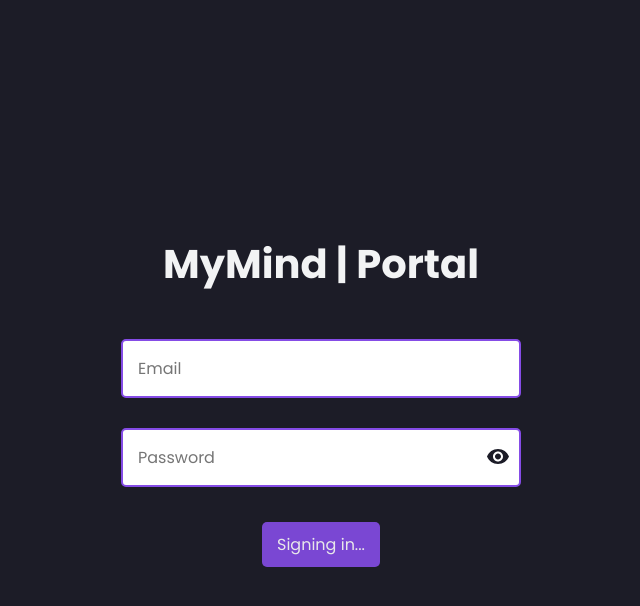
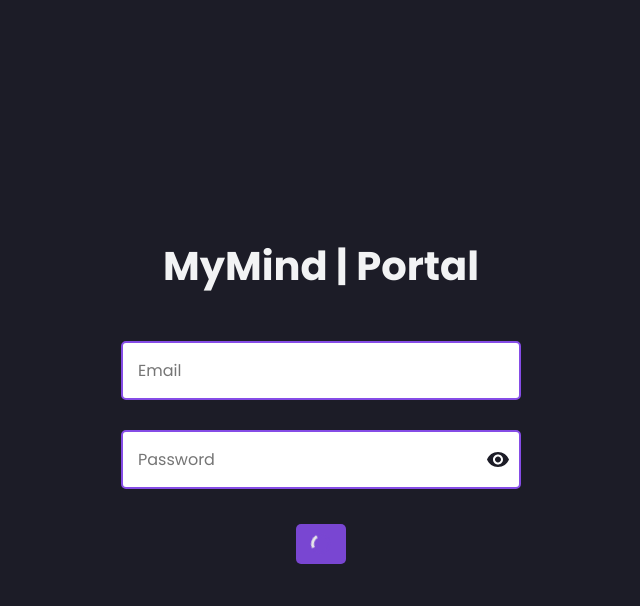
Before and after one commit to sibisiddharth8/MyMind-Portal, a React (Create React App) app: page / in a window 1280 px wide. Both pictures are taken after a click on the button "Login". Shown: the top 606 px of the page, without its empty margins (319-959 px from the left). Built offline with nearby package versions, Linux system fonts and the light colour scheme; no server answers.

Commit message:
Login Text update

```diff
--- a/src/pages/Login.jsx
+++ b/src/pages/Login.jsx
@@ -22,7 +22,7 @@ function Login() {
             await signInWithEmailAndPassword(auth, email, password);
             navigate('/Home');
         } catch (error) {
-            setErrorMessage('Invalid credentials or unable to sign in. Please try again.');
+            setErrorMessage('Incorrect Username / Password. Try Again !');
             console.error('Error logging in:', error.message);
         } finally {
             setIsSigningIn(false);
@@ -55,11 +55,25 @@ function Login() {
             </InputContainer>
             {errorMessage && <ErrorMessage>{errorMessage}</ErrorMessage>}
             <Button onClick={handleLogin} disabled={isSigningIn}>
-                {isSigningIn ? 'Signing in...' : 'Login'}
+                {isSigningIn ? <Loader /> : 'Login'}
             </Button>
         </Container>
     );
 }
+
+const Loader = styled.div`
+    border: 3px solid ${(props) => props.theme.primary};
+    border-top: 3px solid ${(props) => props.theme.white};
+    border-radius: 50%;
+    width: 20px;
+    height: 20px;
+    animation: spin 1s linear infinite;
+
+    @keyframes spin {
+        0% { transform: rotate(0deg); }
+        100% { transform: rotate(360deg); }
+    }
+`;
 
 export default Login;
 
```
